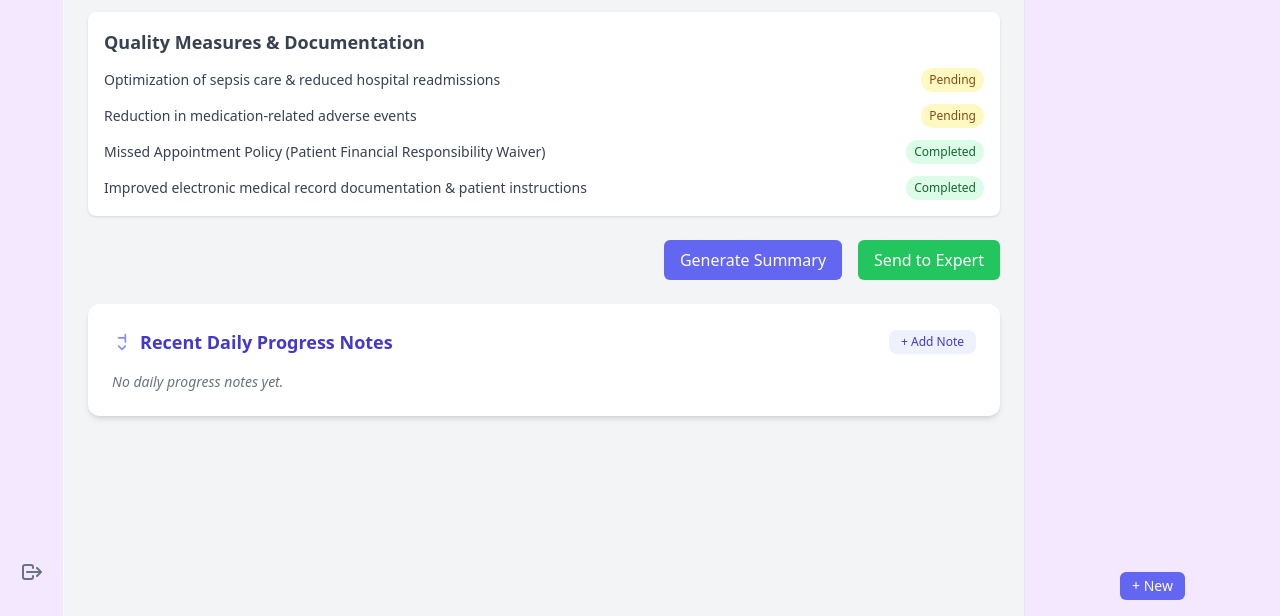
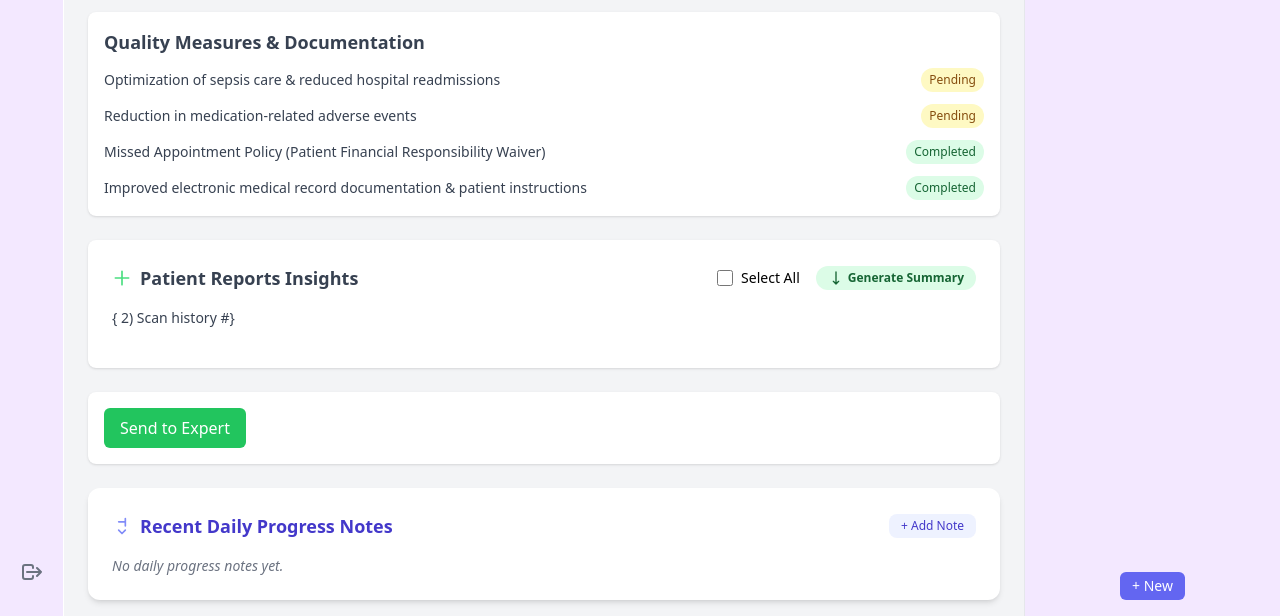
Before and after one commit to Dhanush-R-git/MediSum, a Flask app: page /doctor/dashboard/1 in a window 1280 px wide. Shown: the part 694-1310 px from the top of the page. Run offline with Flask 3, Linux system fonts and the light colour scheme; the visitor is signed in with stand-in values (Sample User, id 1); a database or web service that is not in the repository returns one stand-in record (values such as "Sample title"); data that the repository does not hold is empty; parts of the project's set-up code (start-up, migrations or seed data) failed here and were passed over; some libraries are stand-ins or nearby versions.

Commit message:
<!-- Patient Reports Insights -->

```diff
--- a/doctor.py
+++ b/doctor.py
@@ -151,6 +151,9 @@ def load_patient(patient_id):
          'progress_type': entry.get('progress_type')}
         for entry in progress_logs
     ]
+    #doctor_history = patient.get('doctor_docs', {}).get('history', [])
+    scan_history   = patient.get('scan_docs',   {}).get('history', [])
+    blood_history  = patient.get('blood_docs',  {}).get('history', [])
 
     daily_logs = list(db.reports_log.find(
         {'patient_id': patient_id, 'progress_type': 'daily'}
@@ -185,7 +188,10 @@ def load_patient(patient_id):
         quality_measures=quality_measures,
         experts=experts,
         progress_history=progress_history,
-        daily_history=daily_history
+        daily_history=daily_history,
+        #doctor_history=doctor_history,
+        scan_history=scan_history,
+        blood_history=blood_history,
     )
 
 @bp.route('/upload_doctor_report', methods=['GET', 'POST'])
@@ -233,19 +239,23 @@ def generate_summary():
     (doctor_report, scan_report, blood_report) into a single medical summary PDF
     using the LangChain pipeline, then store in summaries collection.
     """
-    data = request.get_json(force=True, silent=True) or {}
+    data = request.get_json(force=True)
     pid  = data.get('patientId')
+    paths = data.get('paths', [])
     if not pid:
         return jsonify({'error': 'Patient ID required'}), 400
-    patient = db.patients.find_one({'patient_id': pid})
+
+    #patient = db.patients.find_one({'patient_id': pid})
     #if not patient:
         #return jsonify({'error': 'Patient not found'}), 404
 
     # Collect PDFs
-    paths = []
-    root = current_app.root_path
+    #paths = []
+    #root = current_app.root_path
+
 
     # 1) doctor_docs.history
+    '''
     for entry in patient.get('doctor_docs', {}).get('history', []):
         p = entry.get('doctor_report')
         if p and os.path.isfile(os.path.join(root, p)):
@@ -279,6 +289,7 @@ def generate_summary():
         p = entry.get('pdf')
         if p and os.path.isfile(os.path.join(root, p)):
             paths.append(os.path.join(root, p))
+    '''
 
     if not paths:
         return jsonify({'error': 'No reports found to summarize'}), 404
@@ -286,8 +297,10 @@ def generate_summary():
     docs = []
     try:
         for p in paths:
-            loader = PyPDFLoader(p)
-            docs.extend(loader.load_and_split())
+            full = os.path.join(current_app.root_path, p)
+            if os.path.isfile(full):
+                loader = PyPDFLoader(full)
+                docs.extend(loader.load_and_split())
     except Exception as e:
         logging.exception("Failed to load PDF documents:")
         return jsonify({'error': 'Error loading PDF files'}), 500
--- a/templates/dashboard.html
+++ b/templates/dashboard.html
@@ -114,14 +114,116 @@
       </div>
 
       <!-- Generate Summary & Expert Email -->
-      <div class="flex justify-end mt-6 space-x-4">
-        <button id="generate_summary_btn" class="px-4 py-2 bg-indigo-500 text-white rounded-md hover:bg-indigo-600">
+      <!-- Patient Reports Insights -->
+      <div class="bg-white rounded-lg shadow p-6 mt-6">
+        <div class="flex items-center justify-between mb-4">
+          <h3 class="text-lg font-semibold text-gray-700 flex items-center gap-2">
+            <svg class="h-5 w-5 text-green-400" fill="none" stroke="currentColor" stroke-width="2" viewBox="0 0 24 24">
+              <path stroke-linecap="round" stroke-linejoin="round" d="M12 4v16m8-8H4"/>
+            </svg>
+            Patient Reports Insights
+          </h3>
+          <div class="flex items-center space-x-4">
+            <label class="flex items-center text-sm">
+              <input type="checkbox" id="select_all_reports" class="h-4 w-4 text-indigo-600 rounded"/>
+              <span class="ml-2">Select All</span>
+            </label>
+            <button id="generate_summary_btn" class="px-3 py-1 text-xs font-semibold bg-green-100 text-green-800 rounded-full hover:bg-green-200 transition flex items-center gap-1">
+              <svg class="h-4 w-4 inline" fill="none" stroke="currentColor" stroke-width="2" viewBox="0 0 24 24">
+                <path stroke-linecap="round" stroke-linejoin="round" d="M16 17l-4 4m0 0l-4-4m4 4V3"/>
+              </svg>
               Generate Summary
             </button>
+          </div>
+        </div>
+
+        <div class="space-y-2 text-sm text-gray-700">
+          <!--{# Build a combined list of all report entries #}
+          {% set docs = [] %}
+          {# 1) Doctor history #}
+          {% for entry in doctor_history %}
+            {% if entry.doctor_report %}
+              {% set docs = docs + [{
+                  'type':  'doctor',
+                  'label': 'Doctor Report (' ~ entry.timestamp ~ ')',
+                  'path':  entry.doctor_report
+              }] %}
+            {% endif %}
+          {% endfor %}-->
+          { 2) Scan history #}
+          {% for entry in scan_history %}
+            {% if entry.scan_report %}
+              {% set docs = docs + [{
+                  'type':  'scan',
+                  'label': 'Scan Report (' ~ entry.timestamp ~ ')',
+                  'path':  entry.scan_report
+              }] %}
+            {% endif %}
+          {% endfor %}
+          {# 3) Blood history #}
+          {% for entry in blood_history %}
+            {% if entry.blood_report %}
+              {% set docs = docs + [{
+                  'type':  'blood',
+                  'label': 'Blood Report (' ~ entry.timestamp ~ ')',
+                  'path':  entry.blood_report
+              }] %}
+            {% endif %}
+          {% endfor %}
+          {# 4) Progress history #}
+          {% for entry in progress_history %}
+            {% if entry.file_path %}
+              {% set docs = docs + [{
+                  'type':  'progress',
+                  'label': 'Progress Note (' ~ entry.timestamp ~ ')',
+                  'path':  entry.file_path
+              }] %}
+            {% endif %}
+          {% endfor %}
+
+          {# Now render each one with a checkbox + view link #}
+          {% for doc in docs %}
+            <div class="flex items-center justify-between bg-indigo-50 rounded-md px-4 py-2">
+              <label class="flex items-center">
+                <input
+                  type="checkbox"
+                  class="report-checkbox h-4 w-4 text-indigo-600 rounded"
+                  data-path="{{ doc.path }}"
+                />
+                <span class="ml-2">{{ doc.label }}</span>
+              </label>
+              <a
+                href="{{ url_for('doctor.download_file', filename=doc.path) }}"
+                target="_blank"
+                class="text-indigo-600 hover:underline text-sm"
+              >
+                View
+              </a>
+            </div>
+          {% endfor %}
+
+          {# “Select All” button #}
+          {% if docs %}
+            <button
+              id="select_all_reports"
+              class="mt-2 px-3 py-1 text-xs font-semibold bg-indigo-100 text-indigo-700 rounded-full hover:bg-indigo-200"
+            >
+              Select All
+            </button>
+          {% endif %}
+        </div>
+
+        <div id="summary_status" class="mt-4 text-sm text-gray-500"></div>
+
+        <pre id="summary_output" class="mt-6 bg-gray-50 p-4 rounded-md whitespace-pre-line text-gray-800 hidden"></pre>
+      </div>
+
+      <div class="bg-white rounded-lg shadow p-4 mt-6">
         <button id="send_expert_btn" class="px-4 py-2 bg-green-500 text-white rounded-md hover:bg-green-600">
           Send to Expert
         </button>
       </div>
+
 
       <!-- Daily Progress Notes Section for Dashboard Overview Tab -->
       <div id="daily_progress_notes" class="bg-white rounded-xl shadow-md p-6 mt-6">
@@ -245,36 +347,47 @@
     tabButtons[0].click();
   }
 
-  // GENERATE SUMMARY BUTTON HANDLER (AJAX)
-  const genBtn = document.getElementById('generate_summary_btn');
-  if (genBtn) {
-    genBtn.addEventListener('click', async () => {
-      const pid = "{{ selected }}";
-      if (!pid) return;
+  // 1) “Select All” toggles every checkbox
+  document.getElementById('select_all_reports')?.addEventListener('change', function(e) {
+    document.querySelectorAll('.report-checkbox').forEach(cb => cb.checked = e.target.checked);
+  });
 
-      genBtn.setAttribute('disabled', 'true');
-      genBtn.innerText = 'Generating...';
+  // 2) Generate Summary: gather selected paths, POST JSON, display returned text
+  document.getElementById('generate_summary_btn')?.addEventListener('click', async () => {
+    const checked = Array.from(document.querySelectorAll('.report-checkbox:checked'));
+    if (!checked.length) {
+      alert('Please select at least one report to summarize.');
+      return;
+    }
+    const paths = checked.map(cb => cb.dataset.path);
+    const status = document.getElementById('summary_status');
+    const output = document.getElementById('summary_output');
+
+    // feedback while waiting
+    status.textContent = 'Generating summary…';
+    output.classList.add('hidden');
 
     try {
       const resp = await fetch("{{ url_for('doctor.generate_summary') }}", {
         method: 'POST',
         headers: { 'Content-Type': 'application/json' },
-          body: JSON.stringify({ patientId: pid })
+        body: JSON.stringify({ patientId: "{{ selected }}", paths })
       });
       const data = await resp.json();
+
       if (resp.ok) {
         alert("Summary generated. Scroll down to see report insights or download PDF from Summaries page.");
+        status.textContent = '✅ Summary generated successfully.';
+        output.textContent = data.summary_text || 'No summary text returned.';
+        output.classList.remove('hidden');
       } else {
-          alert("Error: " + data.error);
+        status.textContent = '❌ Error: ' + (data.error || 'Unknown');
       }
     } catch (err) {
-        alert("Error generating summary.");
-      } finally {
-        genBtn.removeAttribute('disabled');
-        genBtn.innerText = 'Generate Summary';
+      console.error(err);
+      status.textContent = '❌ Error generating summary.';
     }
   });
-  }
 
   // SEND TO EXPERT MODAL
   const sendBtn = document.getElementById('send_expert_btn');
--- a/templates/medical_summaries.html
+++ b/templates/medical_summaries.html
@@ -30,7 +30,7 @@
   {% if summaries is not none %}
     {% if summaries|length == 0 %}
       <div class="bg-yellow-50 border border-yellow-200 text-yellow-700 rounded-lg px-4 py-3">
-        No summaries found for that Patient ID.
+        No summaries found for that {{ patient_id }}.
       </div>
     {% else %}
       <div class="overflow-x-auto">
```
Lines whose indentation alone changed are shown as unchanged.
